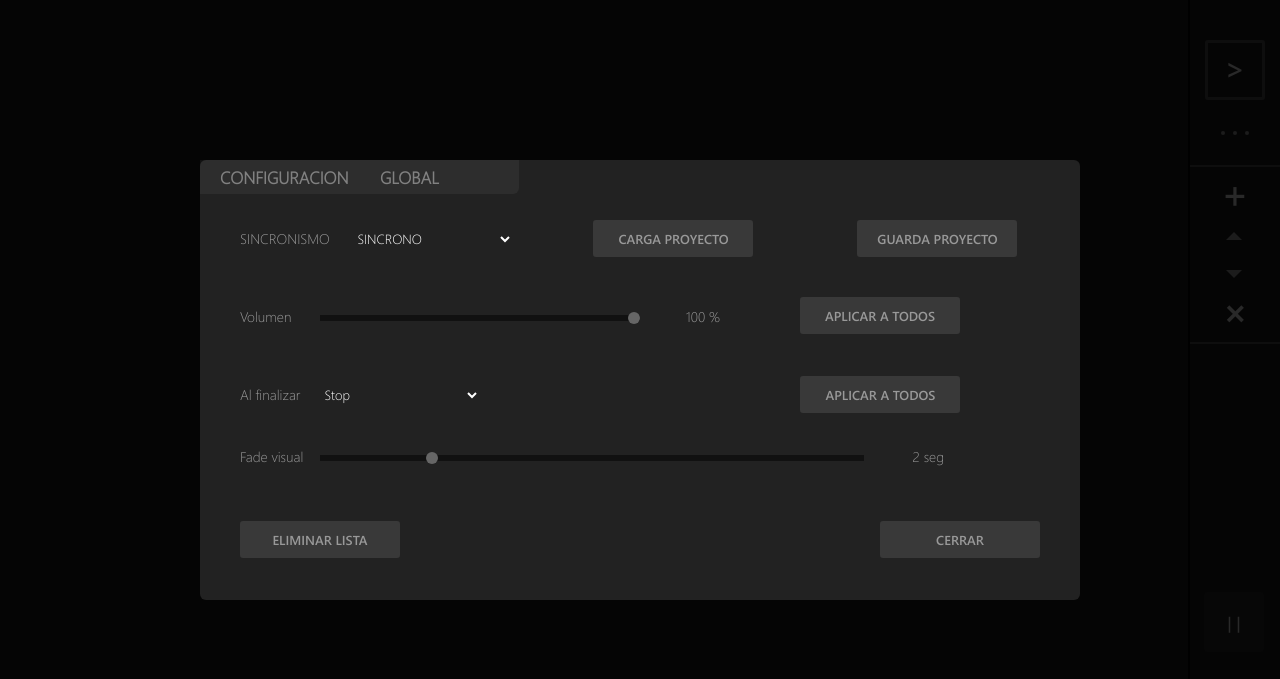
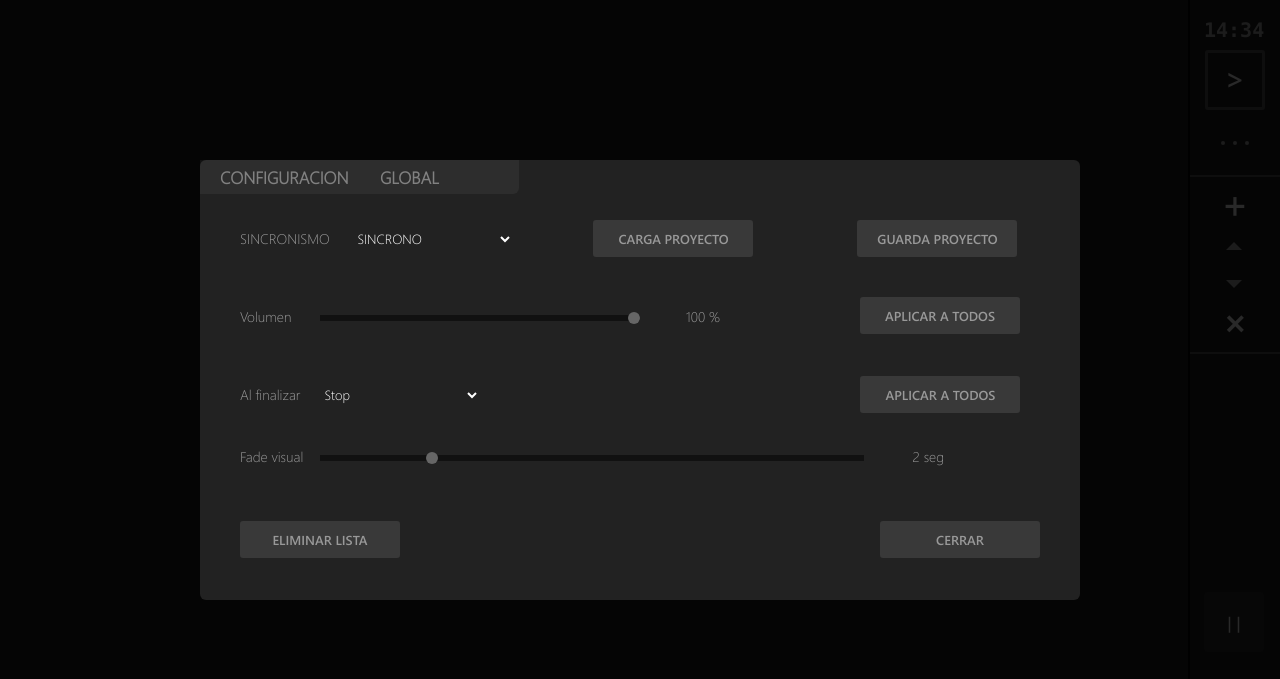
Before and after one commit to pablolusarreta/nextevent, an Electron app: page control.htm in a window 1280 px wide. Both pictures are taken after a click on the button 1235 px from the left and 132 px from the top of the page. Shown: the top 679 px of the page. Drawn offline with Linux system fonts and the light colour scheme; no server answers.

Commit message:
Nueva version

```diff
--- a/control.htm
+++ b/control.htm
@@ -8,7 +8,7 @@
 	<meta name="keywords" content="Player, audio, video, imagen, sonido">
 	<meta name="author" content="Pablo lusarreta">
 	<meta name="viewport" content="width=device-width, initial-scale=1.0">
-	<title>nextevent 7.0.0</title>
+	<title>nextevent</title>
 
 	<script type="text/javascript" src="src/js.almacenamiento-local.js"></script>
 	<script type="text/javascript" src="src/js.control.js"></script>
@@ -53,6 +53,7 @@
 			<div>+</div>
 		</button>
 		<hr>
+		<div id="relog"></div>
 		<button onclick="PAUSE()" id="boton_pausa">
 			<div>|&nbsp;|</div>
 		</button>
--- a/src/css.control.css
+++ b/src/css.control.css
@@ -10,7 +10,7 @@ nav {
     text-align: center;
 }
 
-nav>button {
+nav>button, nav>div {
     display: block;
     width: 60px;
     height: 60px;
@@ -29,7 +29,7 @@ nav>hr {
 }
 
 nav>button:nth-child(1) {
-    margin-top: 40px;
+    margin-top: 50px;
     border-radius: 3px 3px;
     font-size: 30px;
     border: 3px solid rgba(255, 255, 255, 0.2);
@@ -43,9 +43,11 @@ nav>button:nth-child(1)>div {
 nav>button:nth-child(2) {
     height: 30px;
 }
+
 nav>button:nth-child(2):hover {
     background-color: #333;
 }
+
 nav>hr:nth-child(3), nav>hr:nth-child(8) {
     background-color: #fff;
     width: 100%;
@@ -63,18 +65,22 @@ nav>button:nth-child(4), nav>button:nth-child(7) {
     font-size: 44px;
     transition: color .0.2s;
 }
+
 nav>button:nth-child(4):hover {
     color: #363;
 }
+
 nav>button:nth-child(4)>div {
     font-size: 40px;
     margin-top: -26px;
 }
-nav>button:nth-child(5), nav>button:nth-child(6){
+
+nav>button:nth-child(5), nav>button:nth-child(6) {
     margin-top: 0;
     margin-bottom: 0;
     height: 30px;
 }
+
 nav>button:nth-child(5)>div, nav>button:nth-child(6)>div {
     width: 0px;
     height: 0px;
@@ -108,16 +114,29 @@ nav>button:nth-child(5)>div:hover, nav>button:nth-child(6)>div:hover {
     opacity: 1
 }
 
+/*relog*/
+
+nav>div:nth-child(9) {
+    position: absolute;
+    top: 0px;
+    right: 16px;
+    height: auto;
+    font-family: Consolas, "Courier New", "Andale Mono";
+    font-weight: 900;
+    font-size:20px;
+    opacity: .5;
+}
+
 /*GO Y PAUSE*/
 
-nav>button:nth-child(9) {
+nav>button:nth-child(10) {
     position: absolute;
     bottom: 130px;
     right: 16px;
     background-color: #222;
 }
 
-nav>button:nth-child(10) {
+nav>button:nth-child(11) {
     background-color: #222;
     font-size: 30px;
     font-family: 'fuente400';
--- a/src/js.control.js
+++ b/src/js.control.js
@@ -5,7 +5,9 @@ const url = require('url')
 const fs = require('fs')
 const index = require('electron').remote.require('./index')
 
-let BV, BG, IS, PA, PAtmp, P, PS, FA, inf_salida, motor_pausado
+const version = 'nextevent 7.1.0'
+
+let BV, BG, IS, PA, PAtmp, P, PS, FA, inf_salida, motor_pausado, ahora
 let pausado = false
 let ext = {
     video: ['mp4', 'webm', 'ogg'],
@@ -149,9 +151,14 @@ window.onload = () => {
     FA = document.getElementById("formulario")
     IF = document.getElementById("info")
     CDA = document.getElementById("contador_audio")
+    RL = document.getElementById("relog")
     CD = document.getElementById("contador")
     CD.addEventListener('dblclick', () => { ipcRenderer.send('herramientas') })
-    document.title = 'nextevent 7.0.0'
+    document.title = version
+    setInterval(()=>{
+        ahora = new Date()
+        RL.innerHTML = `${ahora.getHours()}:${ahora.getMinutes()}`
+    },1000)
     prueva()
     /*document.getElementsByTagName('body')[0].removeChild(document.getElementById("quedan"))
     arranca()
--- a/src/js.formulario.js
+++ b/src/js.formulario.js
@@ -44,10 +44,10 @@ const abre_form_paso = (id) => {
         form_edit.push(crea_input_select(FA, 'Al finalizar', '80px', '80px', [0, 2, 1, PA.fin, ['Stop', 'Bucle', 'Siguiente']], () => {
             PAtmp.fin = form_edit[3].value;
         }))
-        crea_button(FA, 'ACEPTAR', '20%', '0', [], () => { PA = PAtmp; guarda_paso() })
+        crea_button(FA, 'GUARDAR', '20%', '0', [], () => { PA = PAtmp; guarda_paso() })
         FA.style.height = '240px'
     } else {
-        crea_button(FA, 'ACEPTAR', '20%', '0', [], () => { PA = PAtmp; guarda_paso() })
+        crea_button(FA, 'GUARDAR', '20%', '0', [], () => { PA = PAtmp; guarda_paso() })
         FA.style.height = '190px'
     }
 
@@ -77,7 +77,7 @@ const abre_form_config = () => {
     form_edit.push(crea_input_range(FA, 'Volumen', '60%', '0', [0, 100, 1, config.vol, [' %']], () => {
         config.vol = form_edit[1].value;
     }))
-    crea_button(FA, 'APLICAR A TODOS', '20%', '10%', [], () => {
+    crea_button(FA, 'APLICAR A TODOS', '20%', '140px', [], () => {
         for (var i in pasos) {
             if (pasos[i].tipo != 'img') {
                 pasos[i].vol = config.vol
@@ -93,7 +93,7 @@ const abre_form_config = () => {
         guarda_config()
     }))
 
-    crea_button(FA, 'APLICAR A TODOS', '20%', '40%', [], () => {
+    crea_button(FA, 'APLICAR A TODOS', '20%', '380px', [], () => {
         for (var i in pasos) {
             if (pasos[i].tipo != 'img') {
                 pasos[i].fin = config.fin
@@ -108,12 +108,6 @@ const abre_form_config = () => {
         guarda_config()
     }))
     crea_salto(FA, '20px')
-    /*crea_button(FA, 'GUARDA CONFIG', '20%', '0', [], () => {
-        config = config_tmp
-        guarda_config()
-        cierra_form()
-    })*/
-
     crea_button(FA, 'ELIMINAR LISTA', '20%', '0', [], limpia_memoria)
     crea_button(FA, 'CERRAR', '20%', '60%', [], cierra_form)
 
--- a/src/js.pasos.js
+++ b/src/js.pasos.js
@@ -63,7 +63,7 @@ function guarda_paso() {
 function elimina_paso() {
     console.log(id_select)
     dialog.showMessageBox({
-        "title": "nextevent",
+        "title": version,
         "buttons": ['Eliminar', 'NO eliminar'],
         "cancelId": 2,
         "message": '¿ Eliminar  " ' + pasos[id_select].nom + ' " ?',
@@ -85,7 +85,7 @@ function elimina_paso() {
 }
 function limpia_memoria() {
     dialog.showMessageBox({
-        "title": "nextevent",
+        "title": version,
         "buttons": ['Eliminar', 'Cancelar'],
         "cancelId": 2,
         "message": "¿Eliminar todos los elementos de la lista?",
```
Also changed, not shown: dist/latest.yml, 2 other files.
